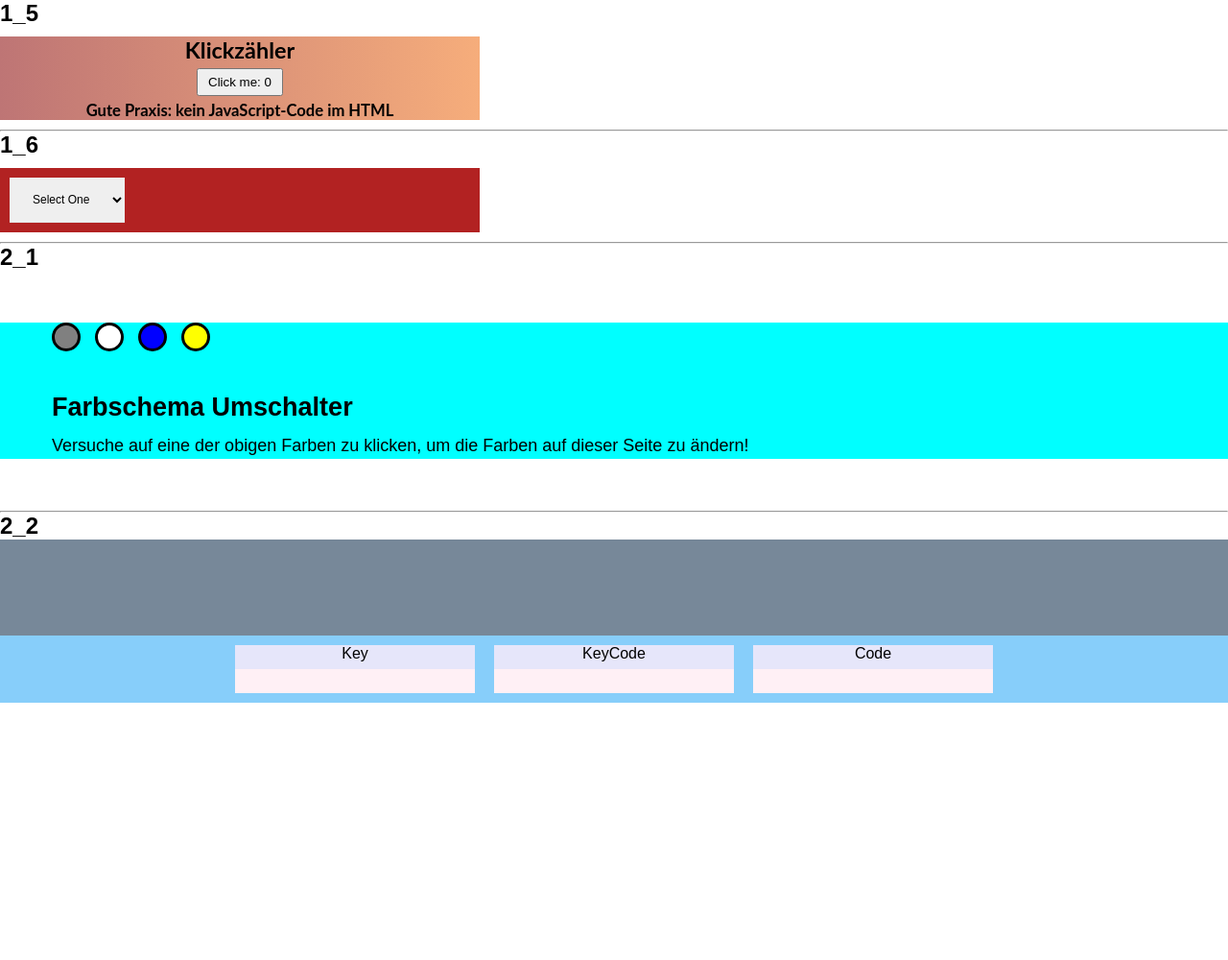
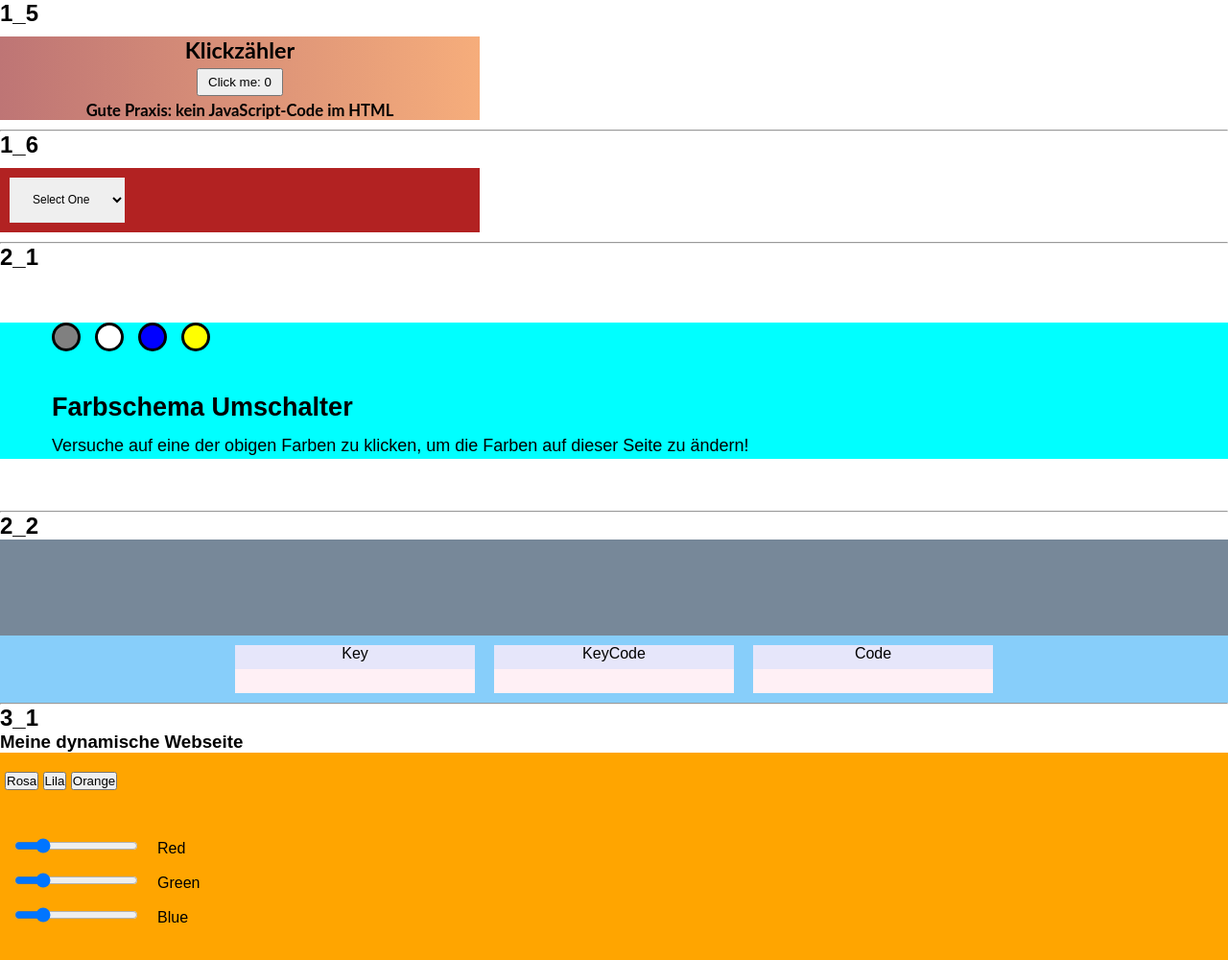
Before and after one commit to emilysupercode/events_lvl1-3, a plain HTML site: page index.html in a window 1280 px wide. Shown: the whole page at 96% size. Before the commit the page ends 800 px from the top, so only its background shows below. Drawn offline with Linux system fonts and the light colour scheme.

Commit message:
3_1 set up to start writing js

```diff
--- a/assets/css/style.css
+++ b/assets/css/style.css
@@ -167,3 +167,28 @@ select {
 .exercise2_2 .keyArea article p:nth-of-type(2) {
     background-color: lavenderblush;
 }
+
+/* ===========================
+    3_1
+===========================*/
+
+.exercise3_1 {
+    background-color: orange;
+    height: 75vh;
+}
+
+.exercise3_1 div {
+    padding: 20px 5px;
+}
+
+.exercise3_1 .slidersDiv {
+    width: 250px;
+}
+
+.exercise3_1 .slidersDiv input {
+    margin: 10px;
+}
+
+.exercise3_1 .slidersDiv label {
+    margin: 10px;
+}
--- a/assets/js/main.js
+++ b/assets/js/main.js
@@ -80,3 +80,7 @@ window.addEventListener("keydown", (event) => {
     keyCodeWrite.innerHTML = keyCode;
     codeWrite.innerHTML = code;
 })
+
+// ==============================
+//       3_1
+// ==============================
--- a/index.html
+++ b/index.html
@@ -66,6 +66,25 @@
                 </article>
             </section>
         </div>
+        <hr>
+        <h2>3_1</h2>
+        <h3>Meine dynamische Webseite</h3>
+        <section class="exercise3_1">
+            <p class="exercise3_1_output"></p>
+            <div class="buttonsDiv">
+                <button>Rosa</button>
+                <button>Lila</button>
+                <button>Orange</button>
+            </div>
+            <div class="slidersDiv">
+                <input type="range" min="1" max="255" value="50" class="slider" id="redRange"><label
+                    for="redRange">Red</label> <br>
+                <input type="range" min="1" max="255" value="50" class="slider" id="greenRange"><label
+                    for="greenRange">Green</label> <br>
+                <input type="range" min="1" max="255" value="50" class="slider" id="blueRange"><label
+                    for="blueRange">Blue</label>
+            </div>
+        </section>
     </main>
 
     <script src="./assets/js/main.js"></script>
```
